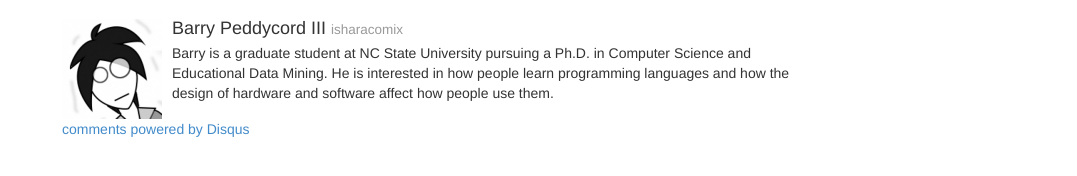
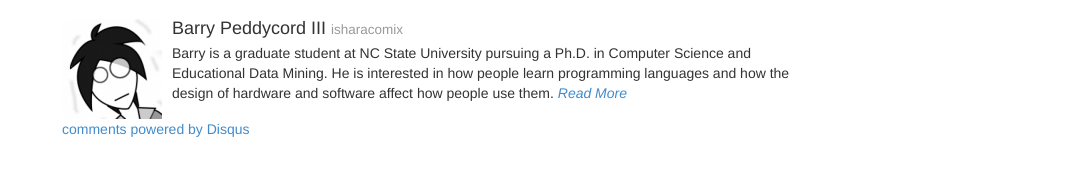
Before and after one commit to isharacomix/oldsite, a Jekyll site: the page built from _posts/2012-01-05-sick-doodles.md, in a window 1280 px wide and 1015 px high. Shown: the part 806-982 px from the top of the window, without its empty margins (203-1280 px from the left). Built offline with Jekyll 4.4.1, drawn with Linux system fonts in a browser that asks for light colours; Markdown is read by kramdown in place of the engine named in the settings; comment, search, counter and statistics services are not loaded.

Commit message:
The blog is no longer sadenning

```diff
--- a/_layouts/post.html
+++ b/_layouts/post.html
@@ -16,7 +16,7 @@ layout: base
       </a>
       <div class="media-body">
         <h4 class="media-heading">Barry Peddycord III <small>isharacomix</small></h4>
-        Barry is a graduate student at NC State University pursuing a Ph.D. in Computer Science and Educational Data Mining. He is interested in how people learn programming languages and how the design of hardware and software affect how people use them.
+        Barry is a graduate student at NC State University pursuing a Ph.D. in Computer Science and Educational Data Mining. He is interested in how people learn programming languages and how the design of hardware and software affect how people use them. <em><a href="{{ site.baseurl }}blog">Read More</a></em>
       </div>
     </div>
 
```
